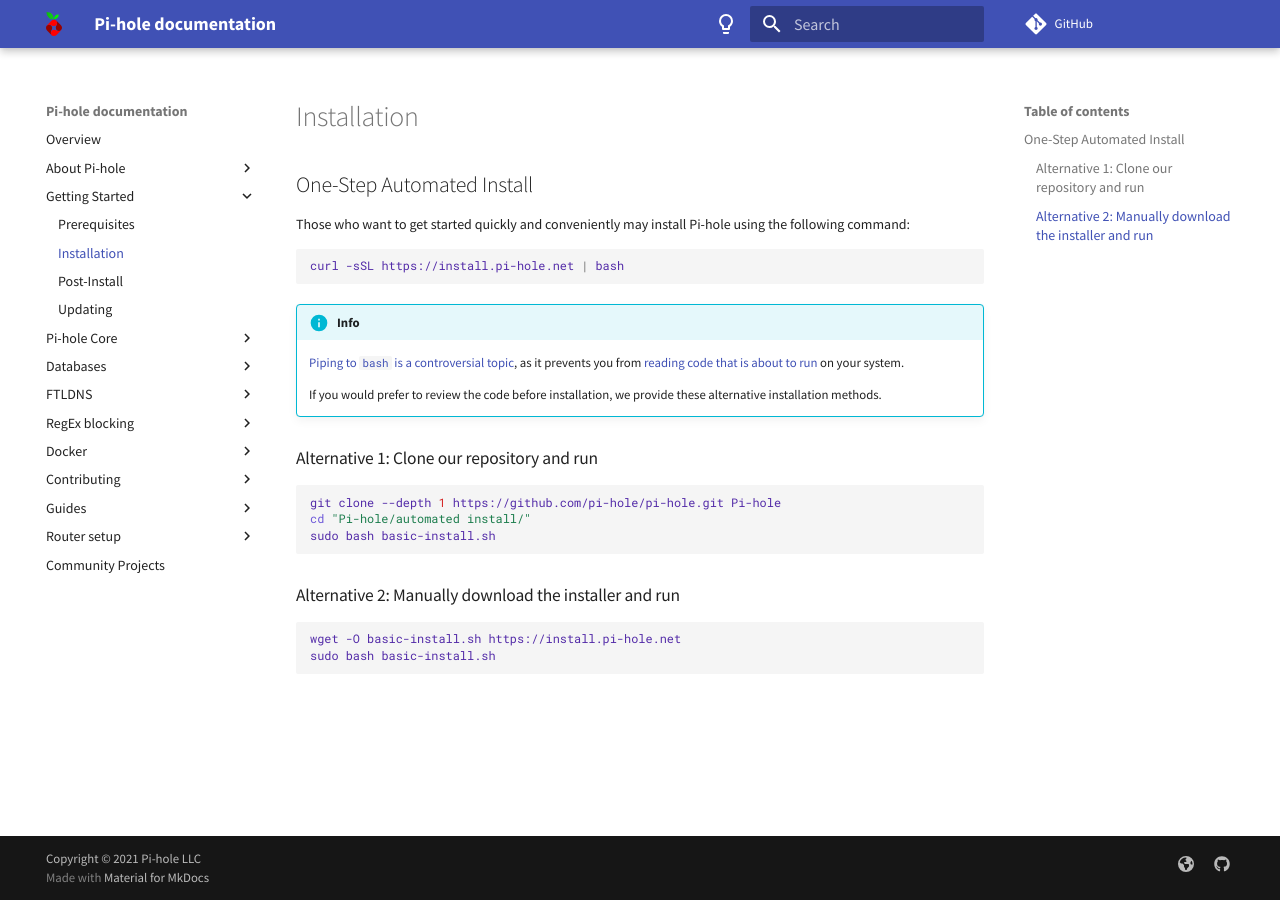
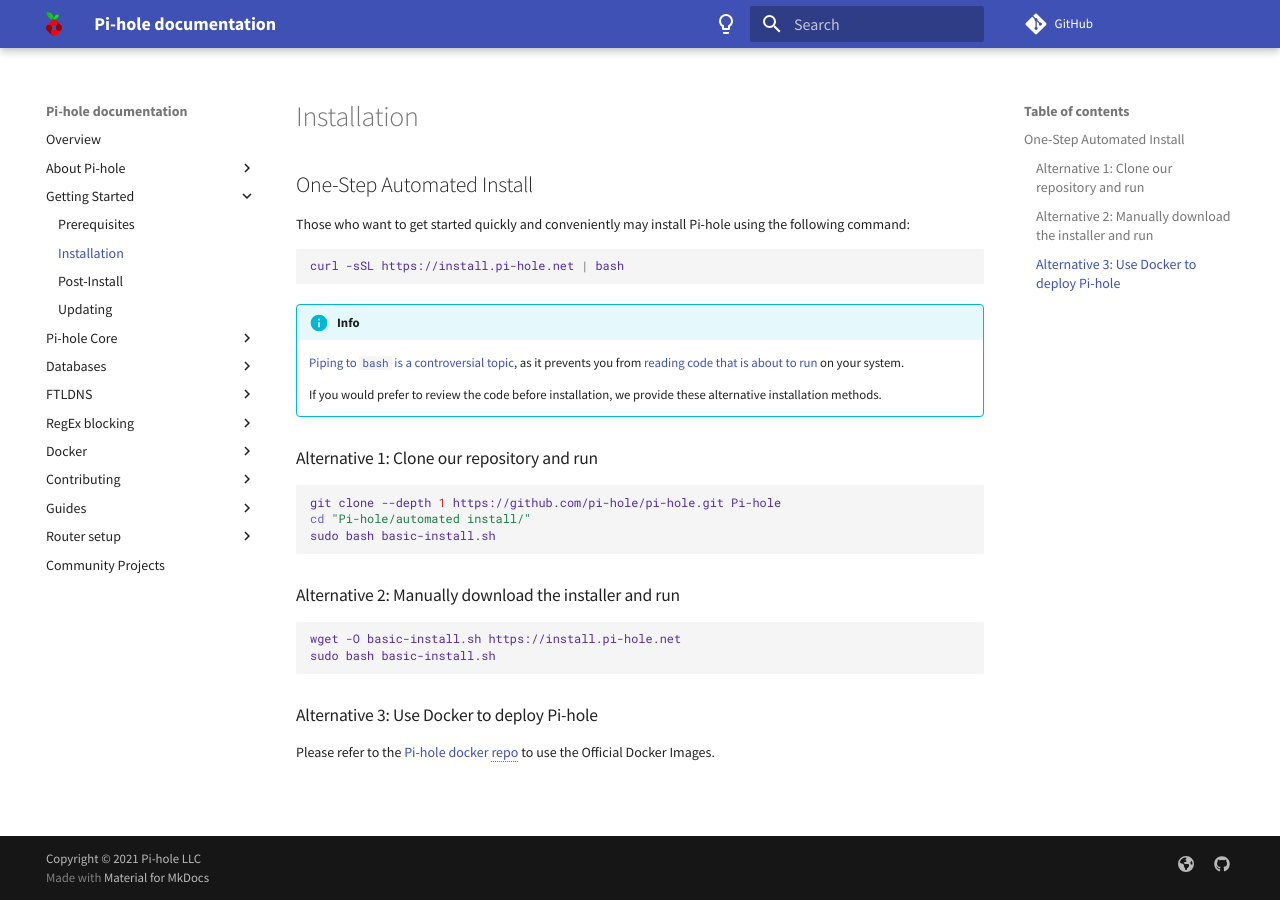
Before and after one commit to pi-hole/docs, an MkDocs documentation site: the page built from docs/main/basic-install.md, in a window 1280 px wide. Built offline with MkDocs 1.6.1 and Material for MkDocs 9.7.7, drawn with Linux system fonts in a browser that asks for light colours; comment, search, counter and statistics services are not loaded.

Commit message:
Added Method 3 to basic_install
Signed-off-by: Ashutosh Verma <mail@ashu.io>

````diff
--- a/docs/main/basic-install.md
+++ b/docs/main/basic-install.md
@@ -28,4 +28,8 @@
 sudo bash basic-install.sh
 ```
 
+### Alternative 3: Use Docker to deploy Pi-hole
+
+Please refer to the [Pi-hole docker repo](https://github.com/pi-hole/docker-pi-hole) to use the Official Docker Images.
+
 {!abbreviations.md!}
````
